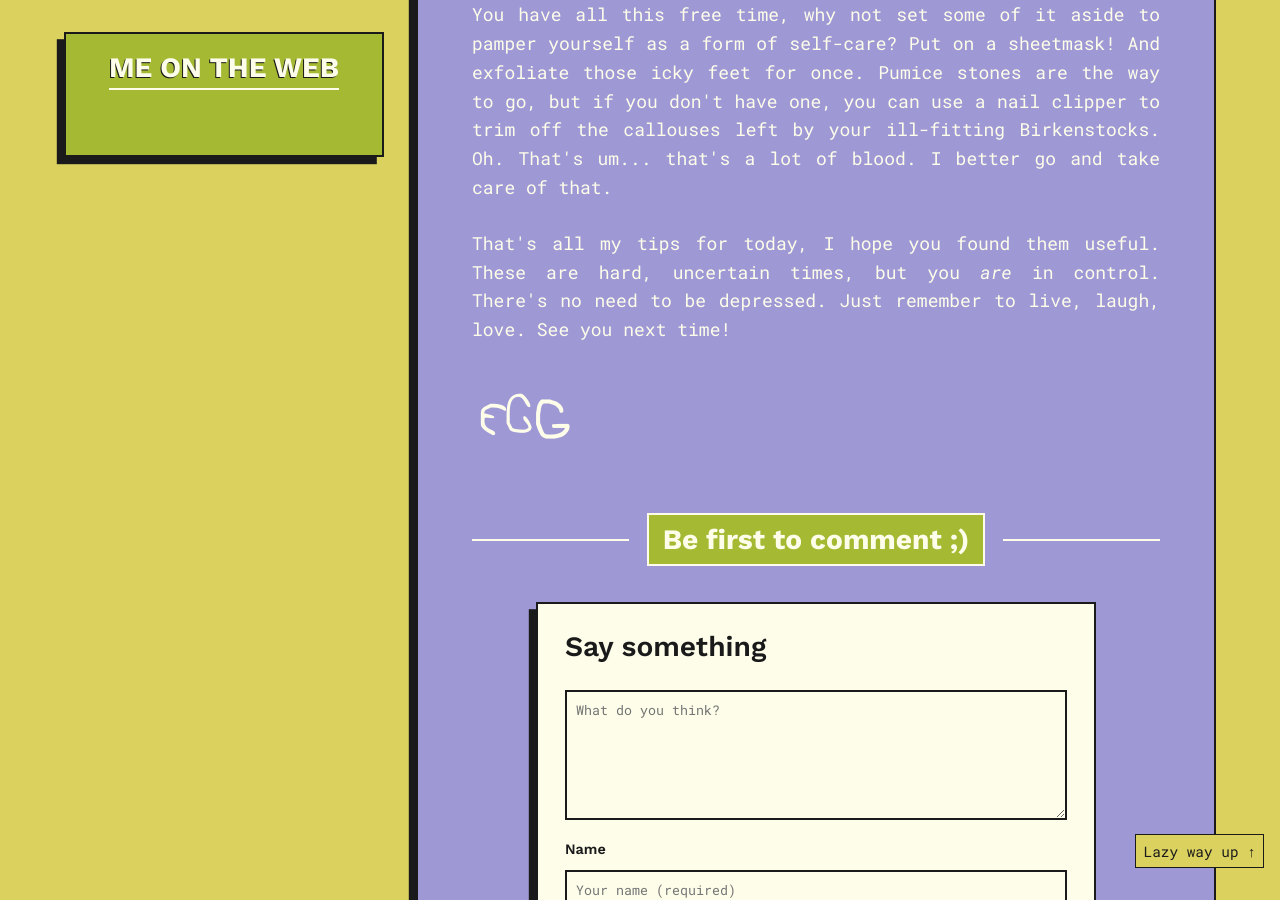
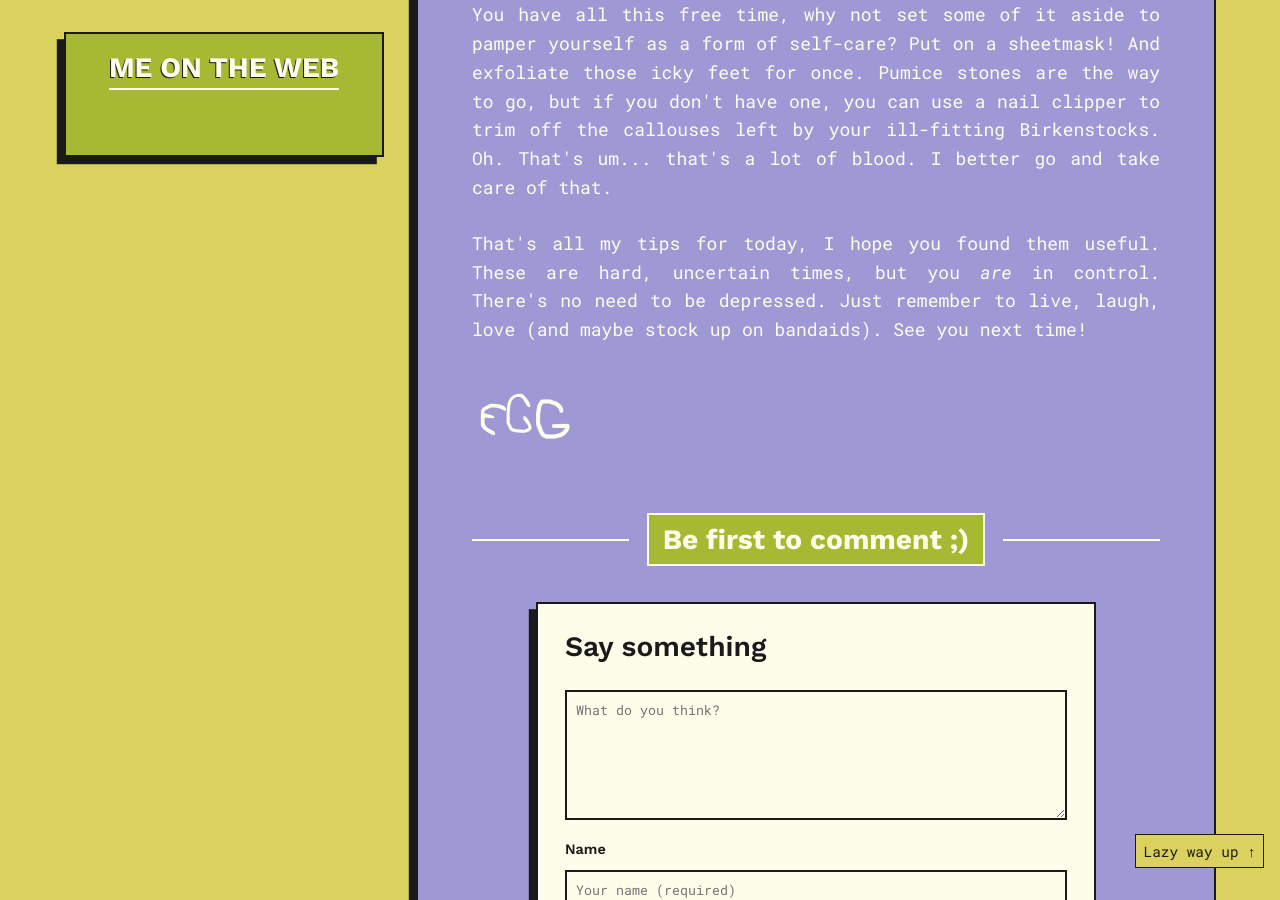
Before and after one commit to eggsrepos/brainsoup, a Jekyll site: the page built from _posts/2021-09-24-lockdown-wellness-tips.md, in a window 1280 px wide and 900 px high, scrolled down 6956 px. Built offline with Jekyll 4.4.1, drawn with Linux system fonts in a browser that asks for light colours; nearby versions of some CDN libraries.

Commit message:
fixed bloggy posty

```diff
--- a/_posts/2021-09-24-lockdown-wellness-tips.md
+++ b/_posts/2021-09-24-lockdown-wellness-tips.md
@@ -41,4 +41,4 @@ image: /assets/blogposts/meds.gif
 <img src="/assets/blogposts/spa.gif">
 <p>You have all this free time, why not set some of it aside to pamper yourself as a form of self-care? Put on a sheetmask! And exfoliate those icky feet for once. Pumice stones are the way to go, but if you don't have one, you can use a nail clipper to trim off the callouses left by your ill-fitting Birkenstocks. Oh. That's um... that's a lot of blood. I better go and take care of that.</p>
 
-<p>That's all my tips for today, I hope you found them useful. These are hard, uncertain times, but you <em>are</em> in control. There's no need to be depressed. Just remember to live, laugh, love. See you next time!</p>
+<p>That's all my tips for today, I hope you found them useful. These are hard, uncertain times, but you <em>are</em> in control. There's no need to be depressed. Just remember to live, laugh, love (and maybe stock up on bandaids). See you next time!</p>
```
